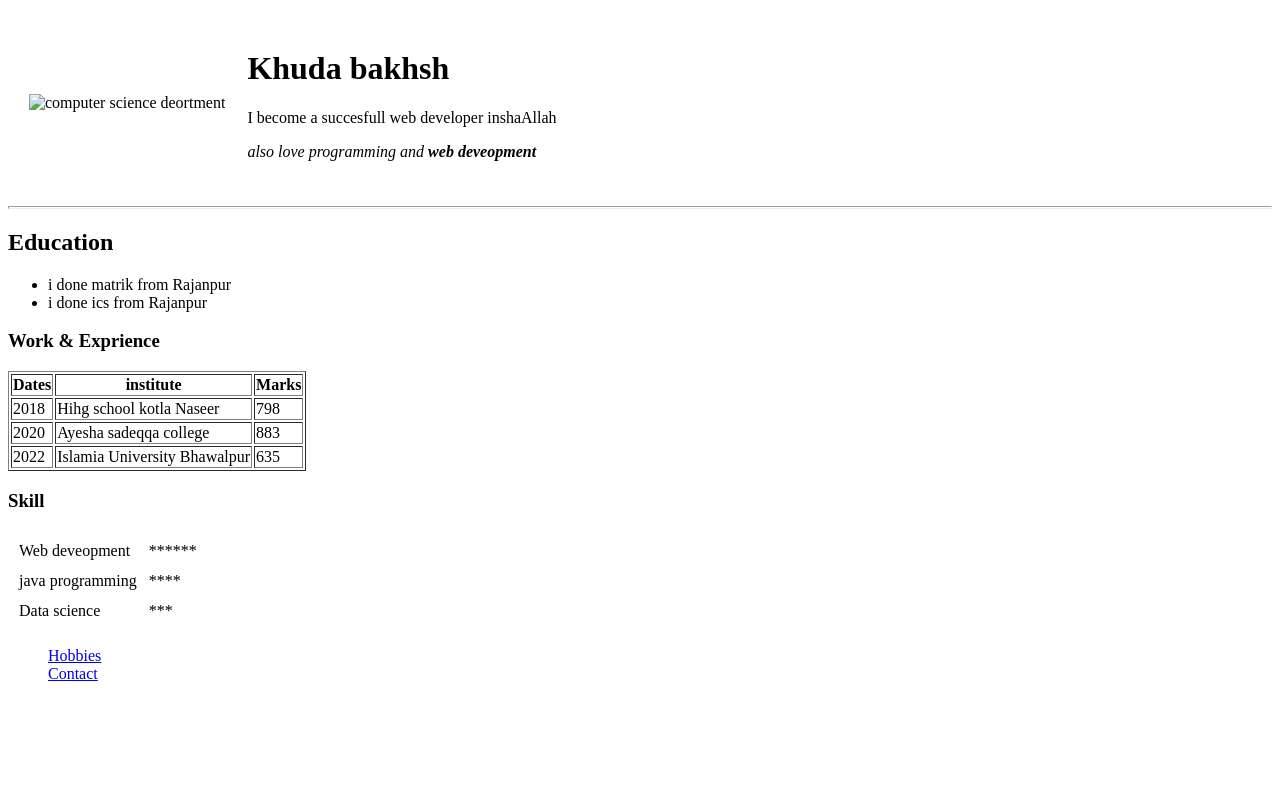
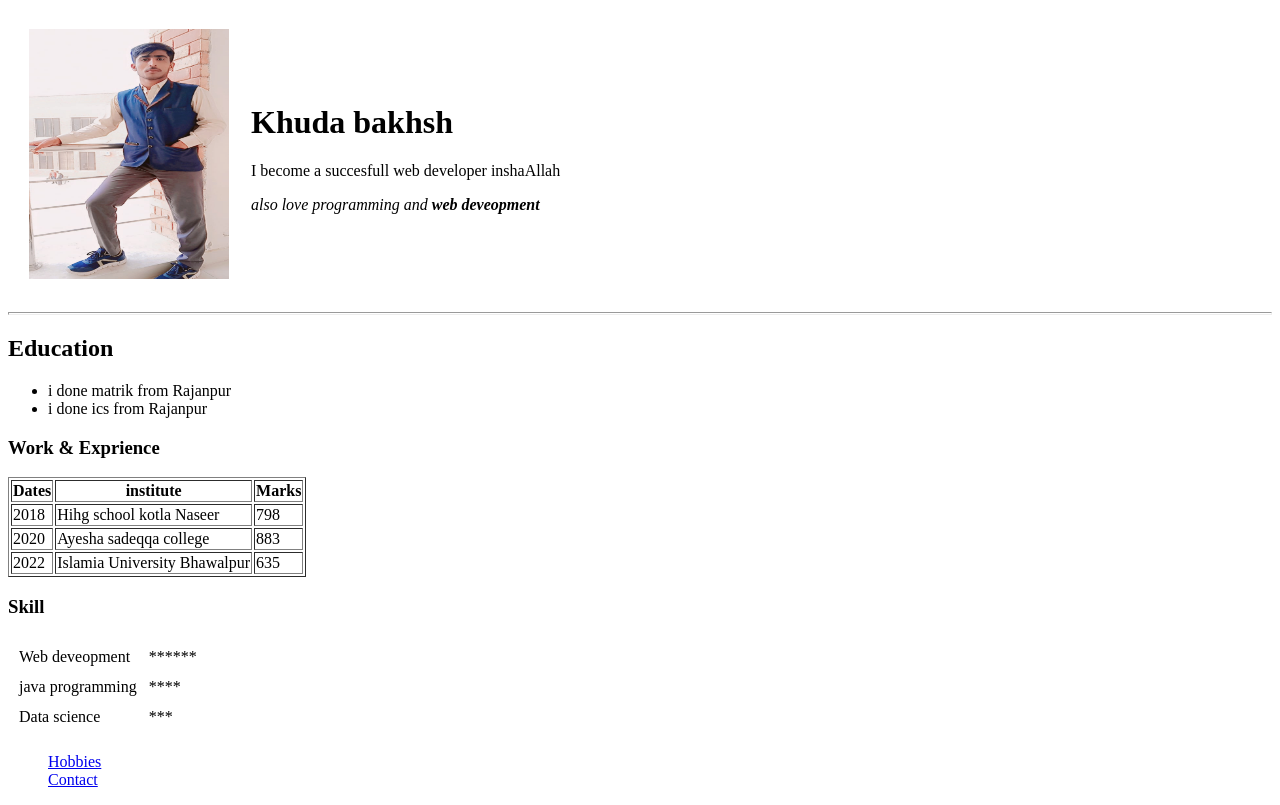
Before and after one commit to khudabakhsh786/alicv, a plain HTML site: page index.html in a window 1280 px wide. Drawn offline with Linux system fonts and the light colour scheme.

Commit message:
Update index.html

```diff
--- a/index.html
+++ b/index.html
@@ -8,7 +8,7 @@
 <body>
     <table cellspacing="20">
         <tr>
-            <td> <img src="image/1.jpg" alt="computer science deortment" width="200" height="250"></td>
+            <td> <img src="1.jpg" alt="computer science deortment" width="200" height="250"></td>
             <td><h1>Khuda bakhsh</h1>
                 <p>I become a succesfull web developer inshaAllah</p>
                 <p><em >also love programming and<strong> web deveopment</strong></em></p></td>
```
